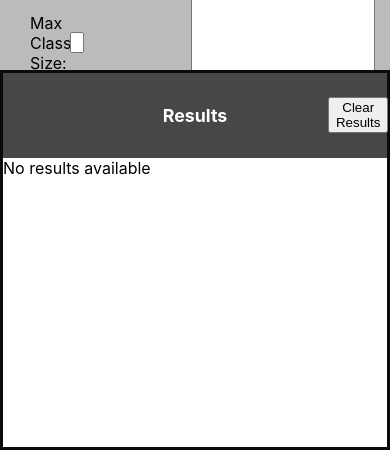
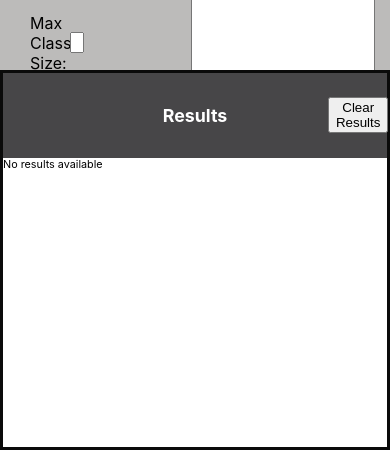
Before and after one commit to evanriley12/ThePlanners-PKI-Room-Scheduler, a React (Create React App) app in the folder pkiclassroomrescheduler/src/main/frontend/: page / in a window 390 px wide. Shown: the part 394-844 px from the top of the page. Built offline with nearby package versions, Linux system fonts and the light colour scheme.

Commit message:
Cleaned Up Frontend Results Output

```diff
--- a/pkiclassroomrescheduler/src/main/frontend/src/ClassroomReassignment.css
+++ b/pkiclassroomrescheduler/src/main/frontend/src/ClassroomReassignment.css
@@ -21,6 +21,9 @@
     float: left;
     width: 45%;
     height: 100vh;
+
+    white-space: pre-line;
+    font-size: calc(3px + 2vmin);
 }
 
 .ClassroomReassignment-inputColumn {
@@ -50,6 +53,9 @@
         background-color: #FFFFFF; /*Changed to UNO White*/
         width: 100%;
         height: 45vh;
+
+        white-space: pre-line;
+        font-size: calc(3px + 2vmin);
     }
 }
 
--- a/pkiclassroomrescheduler/src/main/frontend/src/ClassroomReassignment.js
+++ b/pkiclassroomrescheduler/src/main/frontend/src/ClassroomReassignment.js
@@ -255,7 +255,7 @@ function ClassroomReassignment() {
             <button>Clear Results</button>
           </div>
         </header>
-        {algoData ? JSON.stringify(algoData) : 'No results available'}
+        {algoData ? algoData : 'No results available'}
       </div>
     </div>
   );
```
